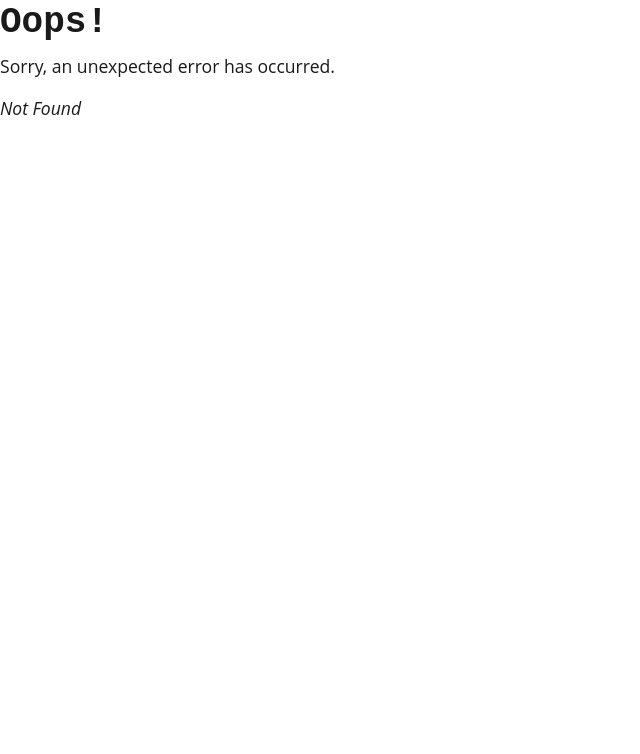
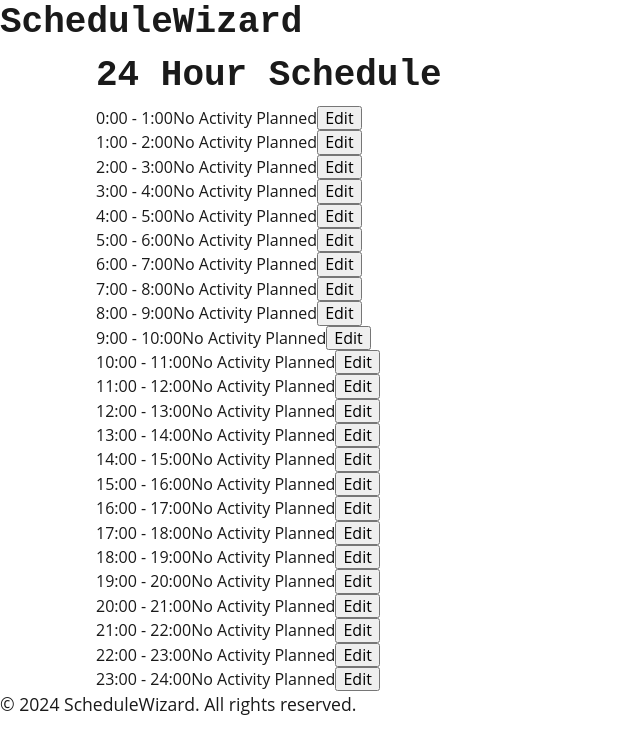
Before and after one commit to markhom/Schedule-Wizard, a React (Vite) app in the folder client/: page /schedule in a window 1280 px wide. Before the commit this address had no page. Shown: the top 754 px of the page, without its empty margins (0-640 px from the left). Built offline with nearby package versions, Linux system fonts and the light colour scheme.

Commit message:
created initial 24 hour schedule template

```diff
--- /dev/null
+++ b/client/src/components/schedules/HourEntry.jsx
@@ -0,0 +1,36 @@
+import React, { useState } from 'react';
+
+function HourEntry({ hour, activity, updateActivity }) {
+    const [isEditing, setIsEditing] = useState(false);
+    const [tempActivity, setTempActivity] = useState(activity);
+
+    const toggleEdit = () => {
+        if (isEditing && tempActivity !== activity) {
+            updateActivity(hour, tempActivity);
+        }
+        setIsEditing(!isEditing);
+    };
+
+    const handleChange = (e) => {
+        setTempActivity(e.target.value);
+    };
+
+    return (
+        <div>
+            <label>{hour}:00 - {hour + 1}:00</label>
+            {isEditing ? (
+                <>
+                    <input type="text" value={tempActivity} onChange={handleChange} />
+                    <button onClick={toggleEdit}>Save</button>
+                </>
+            ) : (
+                <>
+                    <span>{activity || "No Activity Planned"}</span>
+                    <button onClick={toggleEdit}>Edit</button>
+                </>
+            )}
+        </div>
+    );
+}
+
+export default HourEntry;
--- /dev/null
+++ b/client/src/components/schedules/Schedule.jsx
@@ -0,0 +1,30 @@
+import React, { useState } from 'react';
+import HourEntry from './HourEntry';  // Component for each hour entry
+import { initialSchedule } from '../../utils/initialSchedule';
+
+function Schedule() {
+    const [schedule, setSchedule] = useState(initialSchedule);
+
+    const updateActivity = (hour, activity) => {
+        const newSchedule = schedule.map(entry =>
+            entry.hour === hour ? { ...entry, activity } : entry
+        );
+        setSchedule(newSchedule);
+    };
+
+    return (
+        <div>
+            <h1>24 Hour Schedule</h1>
+            {schedule.map(entry => (
+                <HourEntry
+                    key={entry.hour}
+                    hour={entry.hour}
+                    activity={entry.activity}
+                    updateActivity={updateActivity}
+                />
+            ))}
+        </div>
+    );
+}
+
+export default Schedule;
--- a/client/src/main.jsx
+++ b/client/src/main.jsx
@@ -8,6 +8,7 @@
 import Login from './pages/Login';
 import Profile from './pages/Profile';
 import ErrorPage from './pages/ErrorPage';
+import Schedule from './components/schedules/Schedule.jsx'
 
 const router = createBrowserRouter([
   {
@@ -27,6 +28,9 @@
       }, {
         path: '/profiles/:username',
         element: <Profile />
+      }, {
+        path: 'schedule',
+        element: <Schedule />
       }
     ]
   },
--- /dev/null
+++ b/client/src/utils/initialSchedule.js
@@ -0,0 +1,5 @@
+// Defines the initial empty schedule for 24 hours
+export const initialSchedule = Array.from({ length: 24 }, (_, index) => ({
+    hour: index,  // 0 represents 12 AM, 23 represents 11 PM
+    activity: "",
+}));
--- a/package.json
+++ b/package.json
@@ -15,7 +15,8 @@
   "license": "ISC",
   "devDependencies": {
     "@vitejs/plugin-react": "^4.3.0",
-    "concurrently": "^8.2.0"
+    "concurrently": "^8.2.0",
+    "nodemon": "^3.1.1"
   },
   "dependencies": {
     "bcryptjs": "^2.4.3",
```
Also changed, not shown: 1 other file (tests, documents, lock files or other folders).
